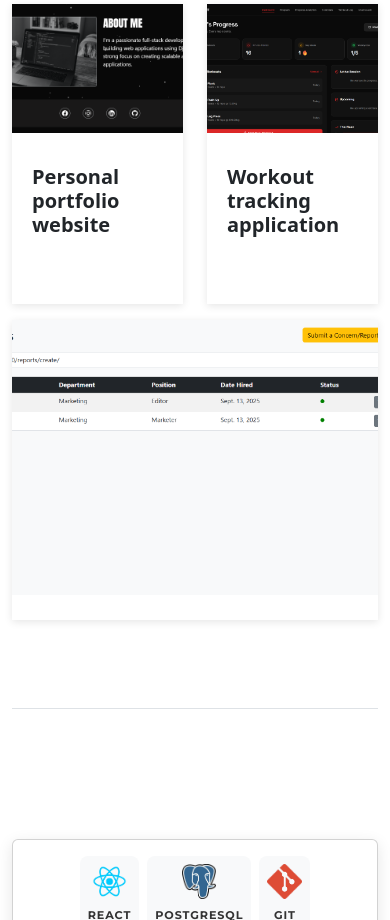
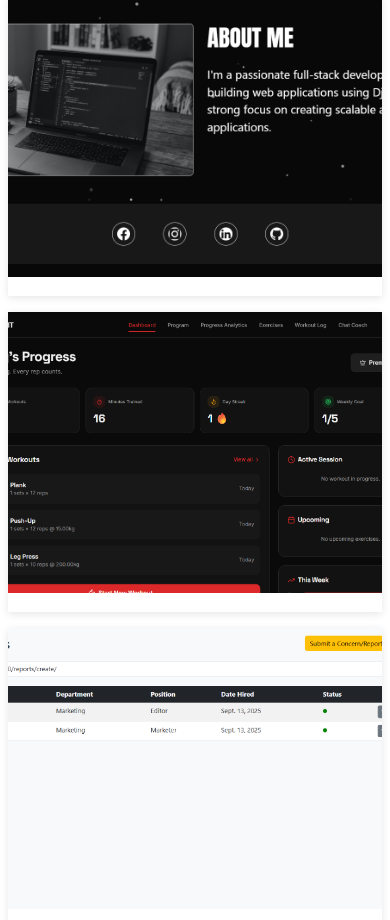
Before and after one commit to SanaPasado/Portfolio-Website, a React (Create React App) app in the folder frontend/: page / in a window 390 px wide. Shown: the part 1080-2000 px from the top of the page. Built offline with nearby package versions, Linux system fonts and the light colour scheme.

Commit message:
adding responsiveness-1

```diff
--- a/frontend/src/App.css
+++ b/frontend/src/App.css
@@ -14,7 +14,24 @@
   font-style: normal;
 }
 #projects, #skills, #about, #contact {
-  scroll-padding-top: 70px; /* Adjust to your navbar height */
+  scroll-padding-top: 80px; /* Adjust to your navbar height */
+}
+
+/* Base responsive font sizing */
+body {
+  font-size: clamp(14px, 2.5vw, 16px);
+}
+
+/* Ensure all containers have proper padding on mobile */
+@media (max-width: 768px) {
+  body {
+    overflow-x: hidden;
+  }
+
+  .container, .container-fluid {
+    padding-left: 1rem !important;
+    padding-right: 1rem !important;
+  }
 }
 .montserrat {
   font-family: 'Montserrat', sans-serif;
--- a/frontend/src/App.js
+++ b/frontend/src/App.js
@@ -1,6 +1,6 @@
 import './App.css';
 import {BrowserRouter as Router, Route, Routes} from 'react-router-dom';
-import Dashboard from './pages/dashboard'
+import Dashboard from './pages/Dashboard'
 
 
 
--- a/frontend/src/Components/AboutMe.jsx
+++ b/frontend/src/Components/AboutMe.jsx
@@ -12,9 +12,9 @@ function AboutMe() {
         </Card>
       </Col>
 
-      <Col xs={12} md={6} className="d-flex flex-column justify-content-center align-items-center" style={{ minHeight: "100%" }}>
+      <Col xs={12} md={6} className="mt-4 mt-lg-0 d-flex flex-column justify-content-center align-items-center" style={{ minHeight: "100%" }}>
         <Card.Body>
-          <Card.Title className="fs-1 anton-regular text-uppercase text-white text-start">
+          <Card.Title className=" fs-1 anton-regular text-uppercase text-white text-start">
             About Me
           </Card.Title>
           <Card.Text className="fs-5 mt-4 text-white text-start">
--- a/frontend/src/Components/Education.css
+++ b/frontend/src/Components/Education.css
@@ -4,3 +4,16 @@
   font-weight: 600;
   font-style: normal;
 }
+
+/* Mobile responsive adjustments */
+@media (max-width: 576px) {
+  .inter-tight {
+    font-size: clamp(14px, 4vw, 16px);
+  }
+}
+
+@media (max-width: 768px) {
+  .education-container {
+    padding: 1rem 0.5rem !important;
+  }
+}
--- a/frontend/src/Components/Navigation.jsx
+++ b/frontend/src/Components/Navigation.jsx
@@ -33,11 +33,15 @@ function Navigation() {
          <Nav.Item >
        <Nav.Link className=" fw-bold fs-6  me-3" href="#services">Services</Nav.Link>
       </Nav.Item>
+
+         <Nav.Item >
+       <Nav.Link className=" fw-bold fs-6 me-3 d-lg-none" href="#contact">Contact</Nav.Link>
+      </Nav.Item>
        </Nav>
       </Container>
 
         <Nav>
-   <Nav.Item >
+   <Nav.Item className='d-none d-lg-block' >
        <Nav.Link className=" d-flex align-items-center border-bottom fw-bold fs-6 " href="#contact">Contact <ArrowRightShort className='fs-5'/></Nav.Link>
       </Nav.Item>
         </Nav>
--- a/frontend/src/Components/Projects.css
+++ b/frontend/src/Components/Projects.css
@@ -2,6 +2,7 @@
 .project-card {
   transition: box-shadow 0.3s, background 0.3s, transform 0.3s, max-height 0.7s cubic-bezier(0.4,0,0.2,1);
   max-height: 350px;
+  min-height: 200px;
   overflow: hidden;
   box-shadow: 0 2px 8px rgba(0, 0, 0, 0.1);
   background: #fff;
@@ -26,7 +27,11 @@
 /* Project card title - expand on hover */
 .project-card .card-title {
   transition: padding 0.3s ease, transform 0.3s ease;
-
+  min-height: clamp(56px, 8vh, 72px);
+  display: flex;
+  align-items: center;
+  justify-content: center;
+  flex-shrink: 0;
 }
 
 .project-card:hover .card-title {
@@ -37,13 +42,13 @@
 
 .project-card.hovered {
   transform: translateY(-10px);
-  max-height: 600px;
+  max-height: 800px;
   box-shadow: 0 8px 32px rgba(0,0,0,0.2);
   background: #f8f9fa;
 }
 
 .project-extra-info {
-  transition: opacity 0.3s cubic-bezier(0.4,0,0.2,1), max-height 1s cubic-bezier(0.4,0,0.2,1);
+  transition: opacity 1s cubic-bezier(0.4,0,0.2,1), max-height 1s cubic-bezier(0.4,0,0.2,1);
   opacity: 0;
   max-height: 0px;
   overflow: hidden;
@@ -70,6 +75,7 @@
   display: flex;
 }
 
+
 .tech-badge {
   font-family: 'Montserrat', sans-serif;
   font-size: 0.8rem;
@@ -81,6 +87,23 @@
   border: 2px solid;
   background: #353030;
   display: inline-block;
+}
+
+.view-project {
+  border: 3px solid #b0b0b0 !important;
+  color: #b0b0b0 !important;
+  background: #232323;
+  border-radius: 2px;
+  font-family: 'Montserrat', sans-serif;
+  font-size: 1rem;
+  font-weight: 600;
+  text-transform: uppercase;
+  letter-spacing: 0.08em;
+  padding: 0.3em 1.2em;
+  display: flex;
+  align-items: center;
+  gap: 0.5em;
+  transition: border-color 0.2s, color 0.2s;
 }
 
 .tech-badge.frontend {
@@ -117,20 +140,67 @@
 @media (max-width: 576px) {
   .project-card {
     max-height: 300px;
+    min-height: 180px;
+    margin-left: -0.5rem !important;
+    margin-right: -0.5rem !important;
   }
 
   .project-card.hovered {
-    max-height: 500px;
+    max-height: 600px;
   }
 
   .project-image {
     aspect-ratio: 4/3;
   }
+
+  .project-card .card-title {
+    min-height: 52px;
+    font-size: 0.9rem;
+  }
+
+  .projects-heading {
+    font-size: clamp(18px, 6vw, 36px);
+    padding: 1.5rem 0.5rem !important;
+    margin-bottom: 1rem !important;
+  }
+
+  .tech-badge {
+    font-size: 0.65rem;
+    padding: 0.25em 0.7em;
+  }
+
+  .view-project {
+    font-size: 0.85rem !important;
+    padding: 0.5em 0.8em !important;
+  }
+
+  .project-extra-info {
+    font-size: 0.85rem;
+    padding-top: 10px !important;
+    padding-bottom: 10px !important;
+  }
 }
 
 /* Tablet */
 @media (min-width: 577px) and (max-width: 992px) {
-  .project-image {
-    aspect-ratio: 16/10;
+  .project-card {
+    max-height: 320px;
+    min-height: 190px;
+  }
+
+  .project-card.hovered {
+    max-height: 650px;
+  }
+
+  .project-card .card-title {
+    min-height: 56px;
+  }
+
+  .projects-heading {
+    font-size: clamp(24px, 7vw, 48px);
+  }
+
+  .tech-badge {
+    font-size: 0.75rem;
   }
 }
--- a/frontend/src/Components/Projects.jsx
+++ b/frontend/src/Components/Projects.jsx
@@ -1,37 +1,59 @@
-import React, { useState } from 'react';
-import {Row, Col, Card} from "react-bootstrap";
-import './Projects.css';
+import React, { useState } from "react";
+import { Row, Col, Card } from "react-bootstrap";
+import { ArrowUpRight } from "react-bootstrap-icons";
+import "./Projects.css";
 
 const projects = [
   {
     id: 2,
-    title: 'Portfolio',
-    image: './portfolio.png',
-    minimalDescription: 'Personal portfolio website',
-    fullDescription: 'My portfolio website built with React, featuring a clean and modern design with smooth animations and intuitive navigation.',
-    tech: ['React', 'React-Bootstrap', 'CSS'],
+    title: "Portfolio",
+    image: "./portfolio.png",
+    minimalDescription: "Personal portfolio website",
+    fullDescription:
+      "My portfolio website built with React, featuring a clean and modern design with smooth animations and intuitive navigation.",
+    tech: ["React", "React-Bootstrap", "CSS"],
+    link: null,
   },
   {
     id: 3,
-    title: 'Angrit - Workout Tracker',
-    image: './tracker.png',
-    minimalDescription: 'Workout tracking application',
-    fullDescription: 'A workout tracker application built with React and Tailwind CSS on the frontend, with Django REST API backend. Features Gemini AI integration for personalized workout recommendations and form analysis.',
-    tech: ['React', 'Tailwind CSS', 'Django REST', 'Gemini API'],
+    title: "Angrit - Workout Tracker",
+    image: "./tracker.png",
+    minimalDescription: "Workout tracking application",
+    fullDescription:
+      "A workout tracker application built with React and Tailwind CSS on the frontend, with Django REST API backend. Features Gemini AI integration for personalized workout recommendations and form analysis.",
+    tech: ["React", "Tailwind CSS", "Django REST", "Gemini API"],
+    link: "https://tracker2-iota.vercel.app",
   },
   {
     id: 4,
-    title: 'Employee Management System',
-    image: './system.png',
-    minimalDescription: 'Employee management system',
-    fullDescription: 'An employee management system built with Django backend and vanilla JavaScript frontend. Features email notifications using Google SMTP authentication.',
-    tech: ['Django', 'JavaScript', 'HTML', 'CSS', 'Google SMTP'],
+    title: "Employee Management System",
+    image: "./system.png",
+    minimalDescription: "Employee management system",
+    fullDescription:
+      "An employee management system built with Django backend and vanilla JavaScript frontend. Features email notifications using Google SMTP authentication.",
+    tech: ["Django", "JavaScript", "HTML", "CSS", "Google SMTP"],
+    link: null,
   },
 ];
 
 // Helper to classify tech as frontend or backend
-const frontendTech = ["React", "React-Bootstrap", "CSS", "Tailwind CSS", "Bootstrap", "JavaScript", "HTML"];
-const backendTech = ["MongoDB", "Express", "Django", "Django REST", "Google SMTP", "Gemini API"];
+const frontendTech = [
+  "React",
+  "React-Bootstrap",
+  "CSS",
+  "Tailwind CSS",
+  "Bootstrap",
+  "JavaScript",
+  "HTML",
+];
+const backendTech = [
+  "MongoDB",
+  "Express",
+  "Django",
+  "Django REST",
+  "Google SMTP",
+  "Gemini API",
+];
 
 function Projects() {
   const [hoveredCard, setHoveredCard] = useState(null);
@@ -39,51 +61,79 @@ function Projects() {
   return (
     <div>
       <Row>
-        <p className='d-flex border-top mb-1 p-4 justify-content-center anton-regular text-uppercase text-white projects-heading' style={{ fontSize: 'clamp(24px, 8vw, 64px)' }}>Projects</p>
-          <Col md = {12} className = " d-flex justify-content-center align-items-center gap-2">
-
+        <p
+          className="d-flex border-top mb-1 p-4 justify-content-center anton-regular text-uppercase text-white projects-heading"
+          style={{ fontSize: "clamp(24px, 8vw, 64px)" }}
+        >
+          Projects
+        </p>
+        <Col
+          md={12}
+          className=" d-flex justify-content-center align-items-center gap-2"
+        >
           <Row>
-
-
-
-              {projects.map(project => (
-                <Col key={project.title } className =''>
+            {projects.map((project) => (
+              <Col key={project.title} className="">
                 <Card
-                    className={`rounded-0 my-2 border-0 project-card${hoveredCard === project.id ? ' hovered' : ''}`}
-                    onClick={() => setHoveredCard(hoveredCard === project.id ? null : project.id)}
+                  className={`rounded-0 my-2 border-0 project-card${hoveredCard === project.id ? " hovered" : ""}`}
+                  onClick={() =>
+                    setHoveredCard(
+                      hoveredCard === project.id ? null : project.id,
+                    )
+                  }
                 >
-                    <Card.Img className='rounded-0 project-image' src={project.image} />
+                  <Card.Img
+                    className="rounded-0 project-image"
+                    src={project.image}
+                  />
                   <Card.Body>
-                      <Card.Title className='card-title p-1 fw-bold d-flex justify-content-center py-3'>{project.minimalDescription}</Card.Title>
+                    <Card.Title className="card-title p-1 fw-bold d-flex justify-content-center py-3">
+                      {project.minimalDescription}
+                    </Card.Title>
 
                     <div className="inter-tight fw-light project-extra-info mb-3 ">
                       {project.fullDescription}
                     </div>
 
                     <div className="tech-badges">
-                        {project.tech.map(tech => (
+                      {project.tech.map((tech) => (
                         <span
                           key={tech}
-                            className={`tech-badge ${frontendTech.includes(tech) ? 'frontend' : backendTech.includes(tech) ? 'backend' : ''}`}
+                          className={`tech-badge ${frontendTech.includes(tech) ? "frontend" : backendTech.includes(tech) ? "backend" : ""}`}
                         >
                           {tech}
                         </span>
                       ))}
                     </div>
+
+                    {project.link ? (
+                      <a
+                        href={project.link}
+                        target="_blank"
+                        rel="noopener noreferrer"
+                        className="fw-5 border-3 view-project bg-light d-flex flex-row justify-content-center align-items-center fs-6 m-2"
+                        style={{ textDecoration: "none" }}
+                      >
+                        <span>Live Demo</span>
+                        <ArrowUpRight className="fw-5 ms-2" />
+                      </a>
+                    ) : (
+                      <div
+                        className="fw-5 border-3 view-project bg-light d-flex flex-row justify-content-center align-items-center fs-6 m-2"
+                        style={{ opacity: 0.5, cursor: "not-allowed" }}
+                      >
+                        <span>Unavailable</span>
+                      </div>
+                    )}
                   </Card.Body>
                 </Card>
               </Col>
             ))}
-
-
-
-
-
           </Row>
         </Col>
       </Row>
     </div>
-  )
+  );
 }
 
-export default Projects
+export default Projects;
--- a/frontend/src/Components/TechStack.css
+++ b/frontend/src/Components/TechStack.css
@@ -59,31 +59,40 @@
 /* Mobile Responsive */
 @media (max-width: 576px) {
   .tech-list {
-    gap: 0.5rem;
+    gap: 0.3rem;
   }
 
   .tech-item {
-    padding: 0.5rem;
+    padding: 0.4rem;
+    flex-basis: calc(50% - 0.15rem);
   }
 
   .tech-icon {
-    width: 35px;
-    height: 35px;
+    width: 30px;
+    height: 30px;
   }
 
   .tech-name {
-    font-size: 0.7rem;
+    font-size: 0.65rem;
   }
 }
 
-/* Tablet and up */
-@media (min-width: 577px) {
+/* Small tablets */
+@media (min-width: 577px) and (max-width: 768px) {
+  .tech-list {
+    gap: 0.75rem;
+  }
+
+  .tech-item {
+    padding: 0.75rem;
+  }
+
   .tech-icon {
-    width: 50px;
-    height: 50px;
+    width: 40px;
+    height: 40px;
   }
 
   .tech-name {
-    font-size: 0.85rem;
+    font-size: 0.75rem;
   }
 }
--- a/frontend/src/pages/dashboard.jsx
+++ b/frontend/src/pages/dashboard.jsx
@@ -69,7 +69,7 @@ function Dashboard() {
 				<section className="mt-5 w-100" id="about">
 					<Education />
 				</section>
-				<section className="mt-5 w-100" id="contact">
+				<section className="mt-5 p-lg-4 w-100" id="contact">
 					<AboutMe />
 				</section>
 				<Socials />
```
Lines whose indentation alone changed are shown as unchanged.
